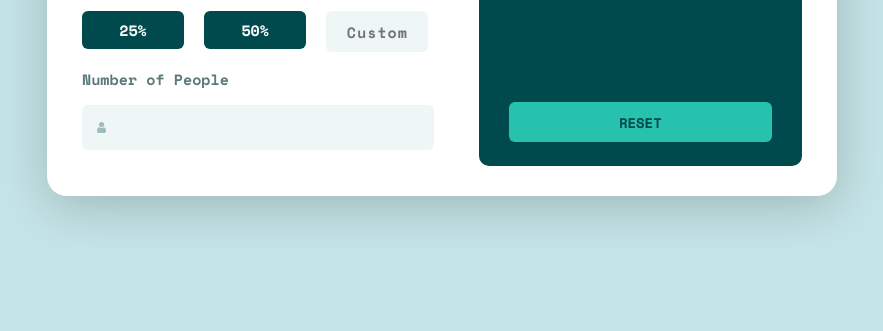
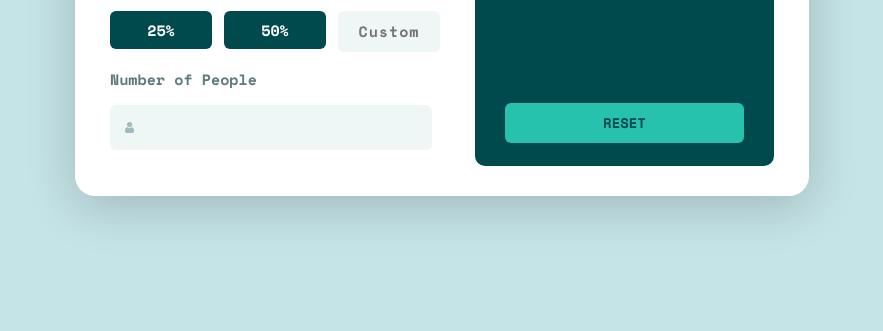
Before and after one commit to Eduardo347387/Tip-calculator-app, a plain HTML site: page index.html in a window 1280 px wide. Shown: the part 469-800 px from the top of the page, without its empty margins (198-1081 px from the left). Drawn offline with nearby package versions, Linux system fonts and the light colour scheme; files whose address does not match are found by name.

Commit message:
Adjusting css

```diff
--- a/css/style.scss
+++ b/css/style.scss
@@ -210,12 +210,13 @@ body{
 @media(min-width:775px){
     .conteiner{
         .card-Calculator{
-            max-width: 79rem;
+            max-width: 73.4rem;
             box-shadow: 0 1rem 5rem rgb(0,0,0,0.2);
-            column-gap: 3.5rem;
+            column-gap: 3.3rem;
             .seccion-Data-Input{
                 padding-right: 1rem;
-                width: 53%;
+                width: 50%;
+
                 .conteiner-Input{
                     &-Text .title{
                         font-size: 1.5rem;
@@ -224,6 +225,8 @@ body{
                 }
                 .conteiner-Select-Tip .conteiner-tip{
                     grid-template-columns: repeat(3,1fr);
+                    column-gap: 1.2rem;
+                    row-gap: 1.4rem;
                     .button-tip, #Custom{
                         width: 10.2rem;
 
@@ -231,7 +234,7 @@ body{
                 }
             }
             .Seccion-Calculator{
-                width: 47%;
+                width: 49%;
                 .container-Result #tip{
                     font-size: 3.2rem;
                 }
```
Also changed, not shown: css/style.css, 1 other file.
